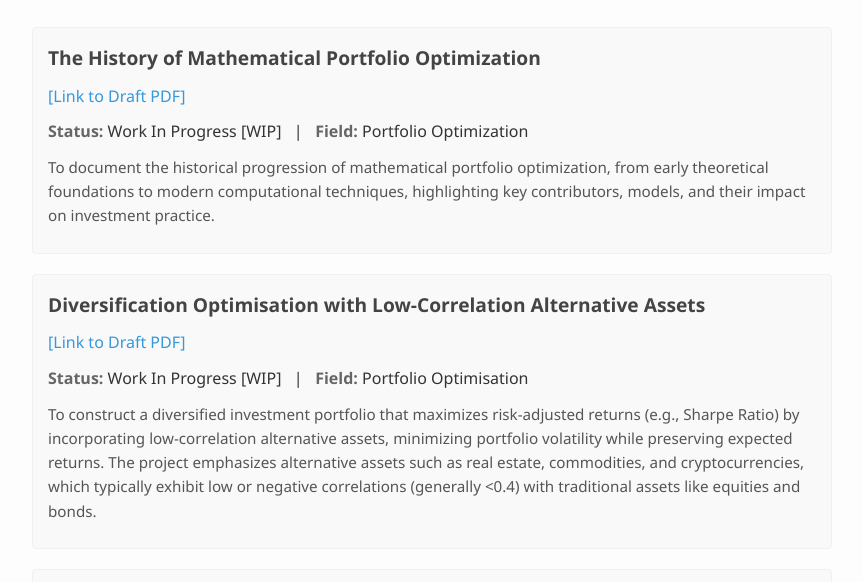
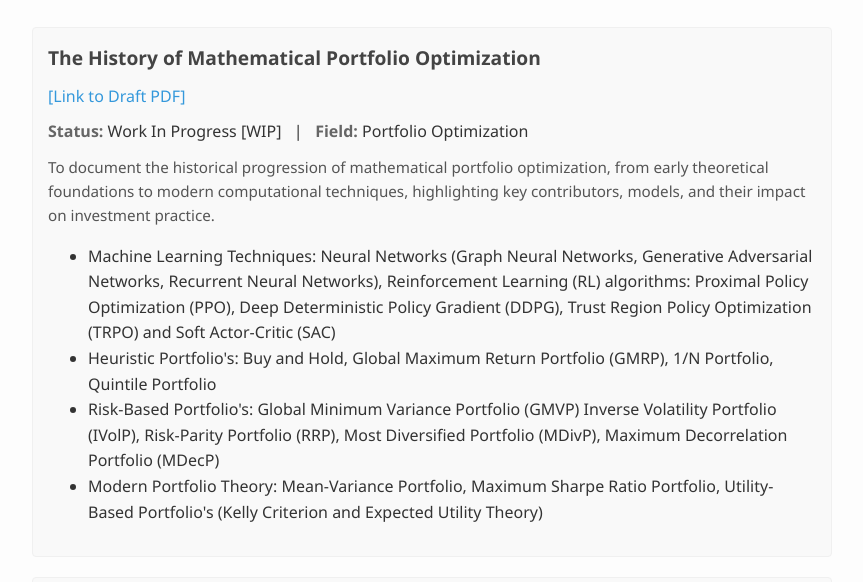
Before and after one commit to CamF00/CamF00.github.io, a plain HTML site: page projects/index.html in a window 1280 px wide. Shown: the part 147-729 px from the top of the page, without its empty margins (208-1071 px from the left). Drawn offline with nearby package versions, Linux system fonts and the light colour scheme.

Commit message:
Update index.html

```diff
--- a/projects/index.html
+++ b/projects/index.html
@@ -161,7 +161,12 @@
         <p class="project-category"><strong>Status:</strong> Work In Progress [WIP]   |   <strong>Field:</strong> Portfolio Optimization</p>
         <p class="project-abstract" itemprop="description abstract">
               To document the historical progression of mathematical portfolio optimization, from early theoretical foundations to modern computational techniques, highlighting key contributors, models, and their impact on investment practice.
-
+              <ul>
+                <li>Machine Learning Techniques: Neural Networks (Graph Neural Networks, Generative Adversarial Networks, Recurrent Neural Networks), Reinforcement Learning (RL) algorithms: Proximal Policy Optimization (PPO), Deep Deterministic Policy Gradient (DDPG), Trust Region Policy Optimization (TRPO) and Soft Actor-Critic (SAC) </li>
+                <li>Heuristic Portfolio's: Buy and Hold, Global Maximum Return Portfolio (GMRP), 1/N Portfolio, Quintile Portfolio</li>
+                <li>Risk-Based Portfolio's: Global Minimum Variance Portfolio (GMVP) Inverse Volatility Portfolio (IVolP), Risk-Parity Portfolio (RRP), Most Diversified Portfolio (MDivP), Maximum Decorrelation Portfolio (MDecP)</li>
+                <li>Modern Portfolio Theory: Mean-Variance Portfolio, Maximum Sharpe Ratio Portfolio, Utility-Based Portfolio's (Kelly Criterion and Expected Utility Theory) </li>
+              </ul>
         </p>
     </div>
 
@@ -173,7 +178,6 @@
         <p class="project-category"><strong>Status:</strong> Work In Progress [WIP]   |   <strong>Field:</strong> Portfolio Optimisation</p>
         <p class="project-abstract" itemprop="description abstract">
             To construct a diversified investment portfolio that maximizes risk-adjusted returns (e.g., Sharpe Ratio) by incorporating low-correlation alternative assets, minimizing portfolio volatility while preserving expected returns. The project emphasizes alternative assets such as real estate, commodities, and cryptocurrencies, which typically exhibit low or negative correlations (generally <0.4) with traditional assets like equities and bonds.
-
         </p>
     </div>
 
```
